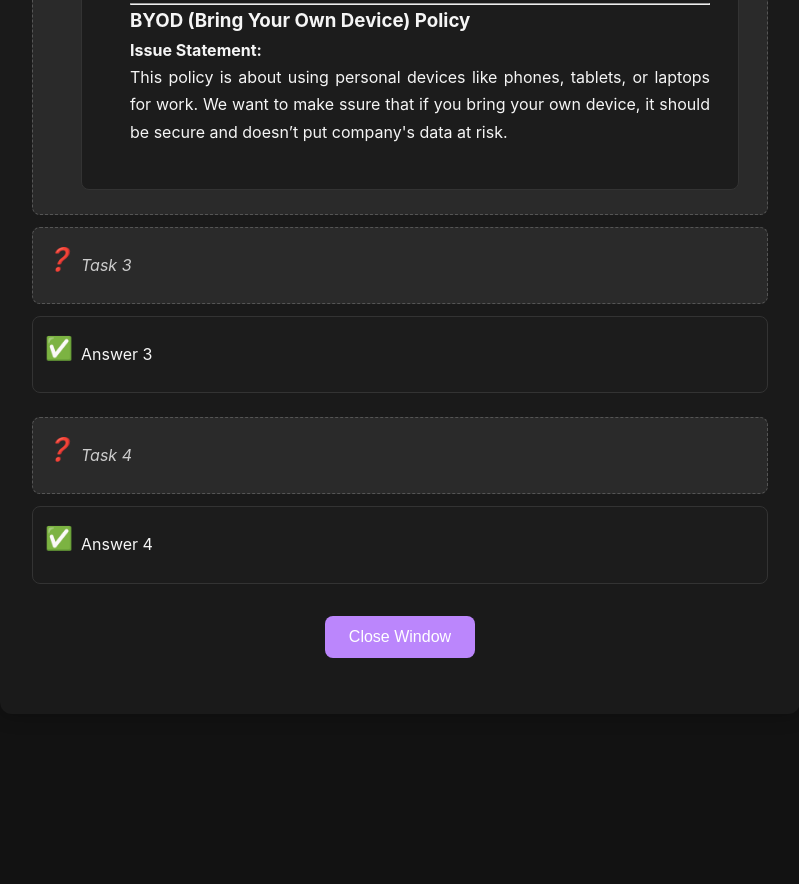
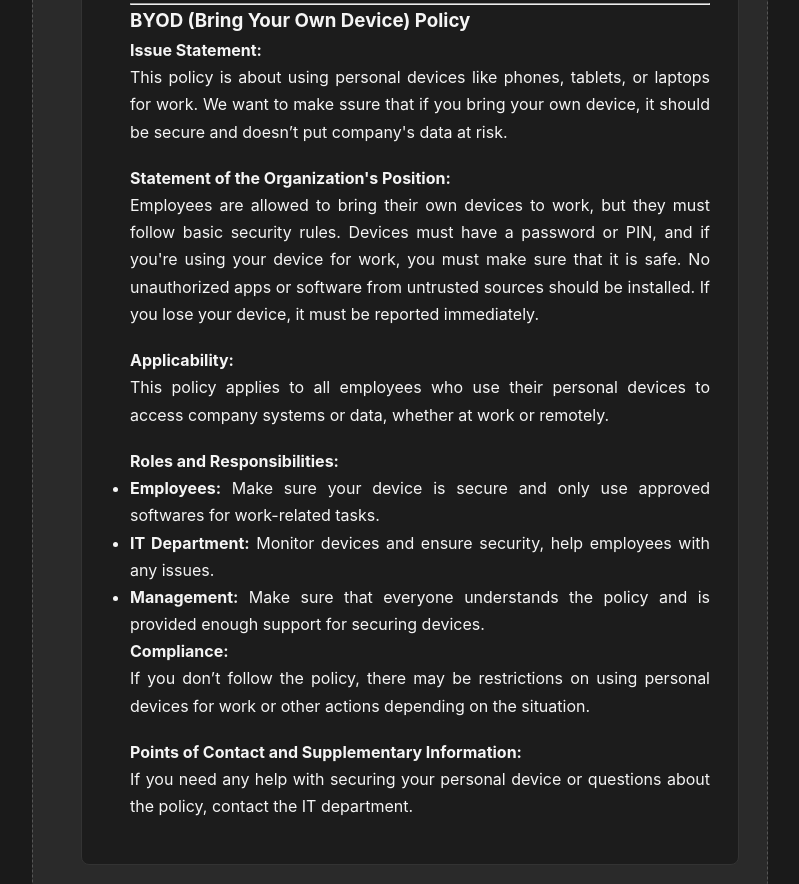
Before and after one commit to FahadiF/SecEngineeringEx, a plain HTML site: page index.html in a window 1280 px wide. Shown: the part 1727-2611 px from the top of the page, without its empty margins (240-1039 px from the left). Before the commit the page ends 2473 px from the top, so only its background shows below. Drawn offline with Linux system fonts and the light colour scheme.

Commit message:
Task 2 updated

```diff
--- a/index.html
+++ b/index.html
@@ -95,7 +95,31 @@
                     <h4>Issue Statement:</h4>
                     <p>This policy is about using personal devices like phones, tablets, or laptops for work. We want to make ssure that if you bring your own device, it should be secure and doesn’t put company's data at risk.</p>
 
+                    <h4>Statement of the Organization's Position:</h4>
+                    <p>Employees are allowed to bring their own devices to work, but they must follow basic security
+                        rules. Devices must have a password or PIN, and if you're using your device for work, you
+                        must make sure that it is safe. No unauthorized apps or software from untrusted sources should be installed. If you lose your device, it must be reported immediately.</p>
 
+                    <h4>Applicability:</h4>
+                    <p>This policy applies to all employees who use their personal devices to access company systems or data,
+                        whether at work or remotely.</p>
+
+                    <h4>Roles and Responsibilities:</h4>
+                    <ul>
+                        <li><strong>Employees:</strong> Make sure your device is secure and only use approved softwares for
+                            work-related tasks.</li>
+                        <li><strong>IT Department:</strong> Monitor devices and ensure security, help employees with any issues.</li>
+                        <li><strong>Management:</strong> Make sure that everyone understands the policy and is provided enough support
+                            for securing devices.</li>
+                    </ul>
+
+                    <h4>Compliance:</h4>
+                    <p>If you don’t follow the policy, there may be restrictions on using personal devices for work or
+                        other actions depending on the situation.</p>
+
+                    <h4>Points of Contact and Supplementary Information:</h4>
+                    <p>If you need any help with securing your personal device or questions about the policy, contact the IT
+                        department.</p>
 
                 </div>
             </div>
```
